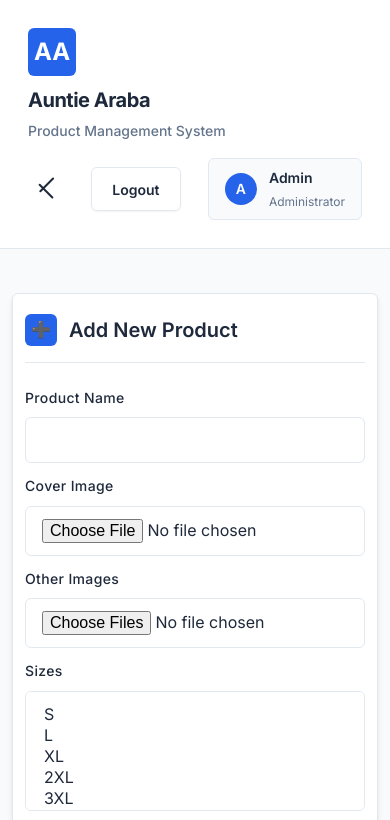
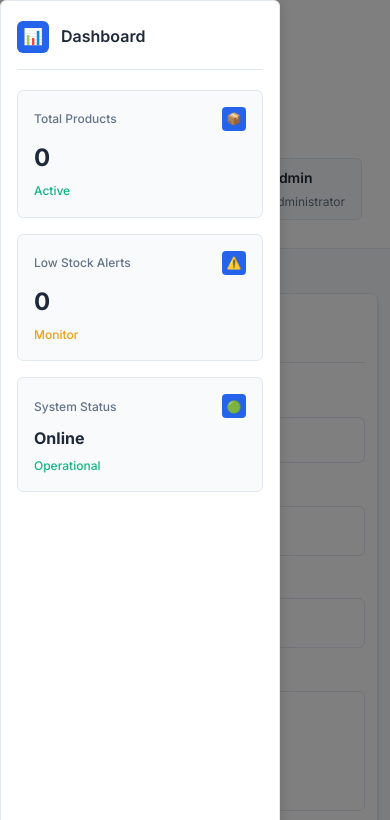
Before and after one commit to dromorongit/AuntieArabaShopPMS, a website: page index.html in a window 390 px wide. Both pictures are taken after a click on the button "Toggle menu". Shown: the top 820 px of the page. Drawn offline with Linux system fonts and the light colour scheme; no server answers.

Commit message:
Fix mobile hamburger menu functionality

```diff
--- a/index.html
+++ b/index.html
@@ -40,6 +40,9 @@
       </div>
     </div>
   </header>
+
+  <!-- Mobile sidebar overlay -->
+  <div class="mobile-overlay" id="mobile-overlay"></div>
 
   <div class="container">
     <div class="dashboard">
--- a/script.js
+++ b/script.js
@@ -14,18 +14,27 @@ document.addEventListener('DOMContentLoaded', () => {
   // Mobile menu functionality
   const mobileMenuToggle = document.getElementById('mobile-menu-toggle');
   const sidebar = document.querySelector('.sidebar');
+  const mobileOverlay = document.getElementById('mobile-overlay');
 
-  if (mobileMenuToggle && sidebar) {
-    mobileMenuToggle.addEventListener('click', () => {
+  if (mobileMenuToggle && sidebar && mobileOverlay) {
+    const toggleMobileMenu = () => {
       mobileMenuToggle.classList.toggle('active');
       sidebar.classList.toggle('mobile-open');
-    });
+      mobileOverlay.classList.toggle('active');
+    };
 
-    // Close mobile menu when clicking outside
+    mobileMenuToggle.addEventListener('click', toggleMobileMenu);
+
+    // Close mobile menu when clicking overlay
+    mobileOverlay.addEventListener('click', toggleMobileMenu);
+
+    // Close mobile menu when clicking outside (but not on toggle)
     document.addEventListener('click', (e) => {
-      if (!mobileMenuToggle.contains(e.target) && !sidebar.contains(e.target)) {
-        mobileMenuToggle.classList.remove('active');
-        sidebar.classList.remove('mobile-open');
+      if (!mobileMenuToggle.contains(e.target) &&
+          !sidebar.contains(e.target) &&
+          !mobileOverlay.contains(e.target) &&
+          sidebar.classList.contains('mobile-open')) {
+        toggleMobileMenu();
       }
     });
   }
--- a/style.css
+++ b/style.css
@@ -1066,13 +1066,51 @@ body {
     transform: rotate(-45deg) translate(7px, -6px);
   }
 
-  /* Hide sidebar on mobile by default */
-  .sidebar {
+  /* Mobile sidebar overlay */
+  .mobile-overlay {
     display: none;
+    position: fixed;
+    top: 0;
+    left: 0;
+    width: 100%;
+    height: 100%;
+    background: rgba(0, 0, 0, 0.5);
+    z-index: 999;
+    opacity: 0;
+    transition: opacity 0.3s ease;
   }
 
-  .sidebar.mobile-open {
+  .mobile-overlay.active {
     display: block;
+    opacity: 1;
+  }
+
+  /* Mobile sidebar animations */
+  .sidebar {
+    position: relative;
+    z-index: 1000;
+  }
+
+  @media (max-width: 1024px) {
+    .sidebar {
+      position: fixed;
+      top: 0;
+      left: 0;
+      height: 100vh;
+      width: 280px;
+      z-index: 1001;
+      opacity: 0;
+      visibility: hidden;
+      transform: translateX(-100%);
+      transition: all 0.3s ease;
+      box-shadow: 2px 0 10px rgba(0, 0, 0, 0.1);
+    }
+
+    .sidebar.mobile-open {
+      opacity: 1;
+      visibility: visible;
+      transform: translateX(0);
+    }
   }
 
   /* Sidebar Mobile */
```
